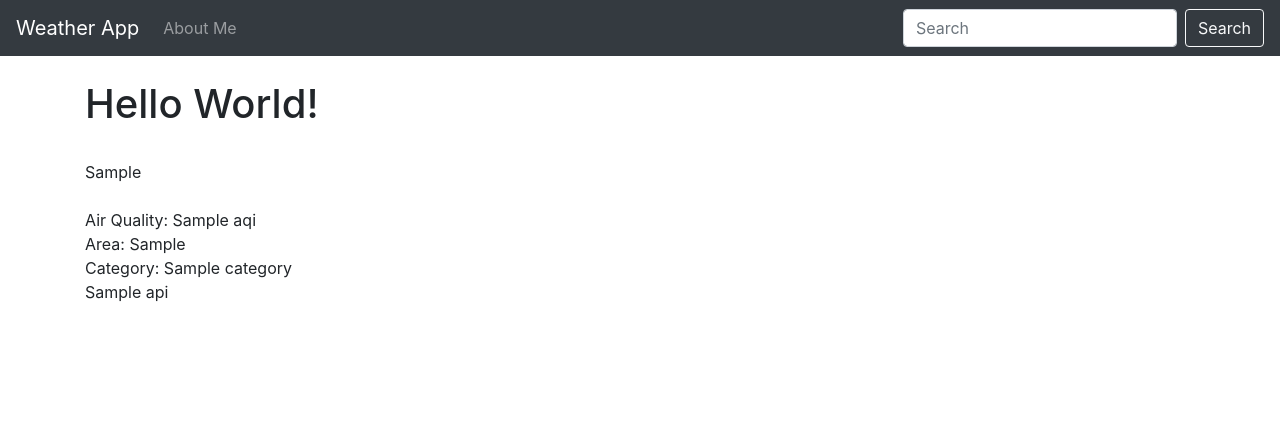
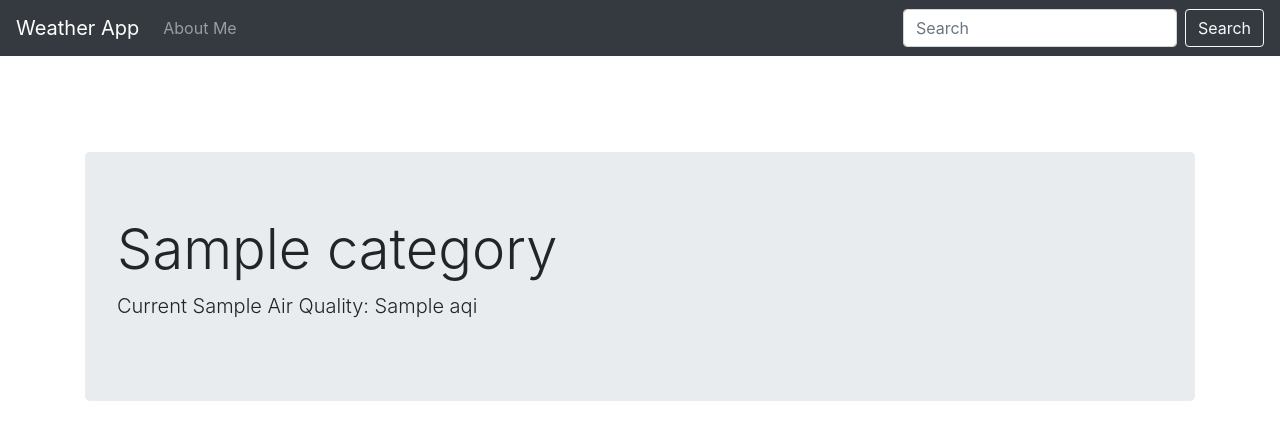
Before and after one commit to aaronasherrandall/djangoweather, a Django app: template lookup/templates/home.html in a window 1280 px wide. Shown: the top 440 px of the page. Run offline with Django 4.2, Linux system fonts and the light colour scheme; the template is opened without the code that fills it: most values are stand-ins (such as "Sample title", 1, 10 or a date in 2020).

Commit message:
added css and color classes

```diff
--- a/lookup/templates/base.html
+++ b/lookup/templates/base.html
@@ -9,6 +9,14 @@
     <link rel="stylesheet" href="https://cdn.jsdelivr.net/npm/bootstrap@4.3.1/dist/css/bootstrap.min.css" integrity="sha384-ggOyR0iXCbMQv3Xipma34MD+dH/1fQ784/j6cY/iJTQUOhcWr7x9JvoRxT2MZw1T" crossorigin="anonymous">
 
     <title>Hello, world!</title>
+    <style>
+        .good {background-color: #0C0 ;}
+        .moderate {background-color: #FFFF00 ;}
+        .usg {background-color:#FF9900 ;}
+        .unhealthy {background-color: #FF0000 ;}
+        .veryunhealthy {background-color: #990066 ;}
+        .hazardous {background-color: #660000;}
+    </style>
   </head>
   <body>
     <nav class="navbar navbar-expand-lg navbar-dark bg-dark">
--- a/lookup/templates/home.html
+++ b/lookup/templates/home.html
@@ -3,14 +3,28 @@
 
 {% block content %}
 
-<h1>Hello World!</h1>
 <br/>
-{{ api.0 }}<br/><br/>
-
-Air Quality: {{ api.0.AQI }}<br/>
-Area: {{ api.0.ReportingArea }}<br/>
-Category: {{ api.0.Category.Name }}<br/>
-
-{{ api }}<br/><br/>
-
+{% if api.0 %}<br/><br/>
+    {% if api == "Error..." %}
+        There was an error, please try again...
+    {% else %}
+    <div class="jumbotron {{ category_color}}">
+        <h1 class="display-4">{{ api.0.Category.Name }}</h1>
+        <p class="lead">Current {{ api.0.ReportingArea }} Air Quality: {{ api.0.AQI }}</p>
+        {% if api.0.Category.Name == "Good" %}
+        <p>Air quality is satisfactory, and air pollution poses little or no risk.</p>
+        {% elif api.0.Category.Name == "Moderate" %}
+        <p>Air quality is acceptable. However, there may be a risk for some people, particularly those who are unusually sensitive to air pollution.</p>
+        {% elif api.0.Category.Name == "Unhealthy for Sensitive Groups" %}
+        <p>Members of sensitive groups may experience health effects. The general public is less likely to be affected.</p>
+        {% elif api.0.Category.Name == "Unhealthy" %}
+        <p>Some members of the general public may experience health effects; members of sensitive groups may experience more serious health effects.</p>
+        {% elif api.0.Category.Name == "Very Unhealthy" %}
+        <p>Health alert: The risk of health effects is increased for everyone.</p>
+        {% elif api.0.Category.Name == "Hazardous" %}
+        <p>Health warning of emergency conditions: everyone is more likely to be affected.</p>
+        {% endif %}
+    </div>
+    {% endif %}
+{% endif %}
 {% endblock %}
```
